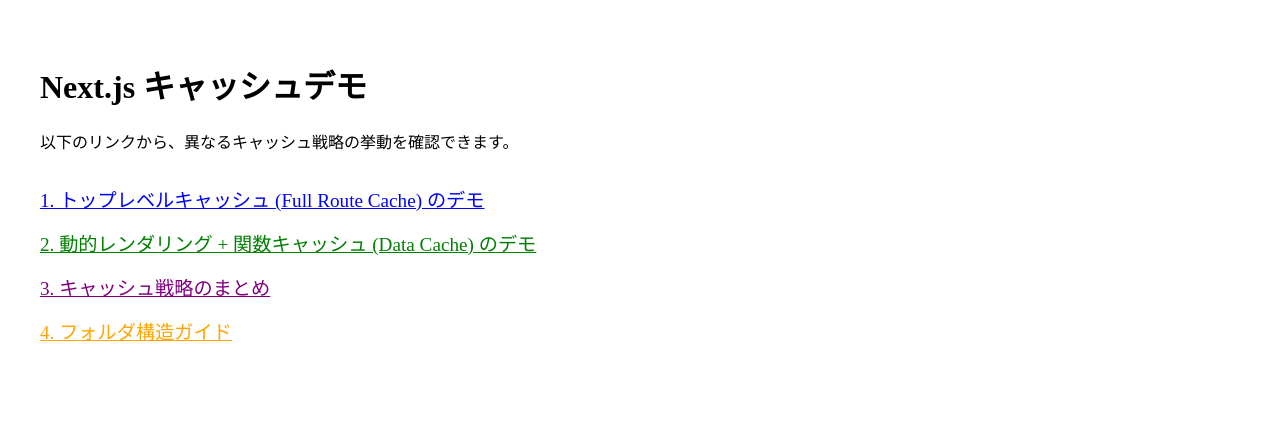
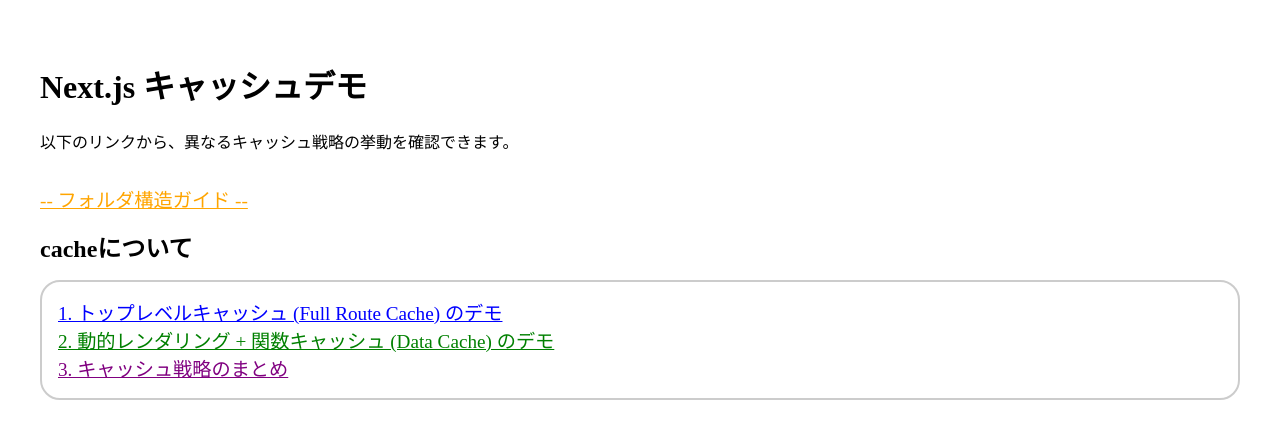
Before and after one commit to nayutarou/akira-practices, a Next.js app: page / in a window 1280 px wide. Shown: the top 438 px of the page. Built offline with nearby package versions, Linux system fonts and the light colour scheme.

Commit message:
css付けとコード整形

```diff
--- a/app/page.tsx
+++ b/app/page.tsx
@@ -6,18 +6,21 @@ export default function Page() {
       <h1>Next.js キャッシュデモ</h1>
       <p>以下のリンクから、異なるキャッシュ戦略の挙動を確認できます。</p>
       <nav style={{ display: 'flex', flexDirection: 'column', gap: '1rem', marginTop: '2rem' }}>
-        <Link href="/cache-demos/top-cache" style={{ fontSize: '1.2rem', color: 'blue' }}>
+        <Link href="/folder-structure-guide" style={{ fontSize: '1.2rem', color: 'orange' }}>
+          -- フォルダ構造ガイド --
+        </Link>
+        <h2 style={{margin: "0"}}>cacheについて</h2>
+        <div style={{backgroundColor: '#fff', padding: '1rem',border: '2px solid #ccc', borderRadius: '20px'}}>
+        <Link href="/cache-demos/top-cache" style={{ fontSize: '1.2rem', color: 'blue',display: 'block' }}>
           1. トップレベルキャッシュ (Full Route Cache) のデモ
         </Link>
-        <Link href="/cache-demos/func-cache" style={{ fontSize: '1.2rem', color: 'green' }}>
+        <Link href="/cache-demos/func-cache" style={{ fontSize: '1.2rem', color: 'green',display: 'block' }}>
           2. 動的レンダリング + 関数キャッシュ (Data Cache) のデモ
         </Link>
-        <Link href="/cache-demos/cache-summary" style={{ fontSize: '1.2rem', color: 'purple' }}>
+        <Link href="/cache-demos/cache-summary" style={{ fontSize: '1.2rem', color: 'purple',display: 'block' }}>
           3. キャッシュ戦略のまとめ
         </Link>
-        <Link href="/folder-structure-guide" style={{ fontSize: '1.2rem', color: 'orange' }}>
-          4. フォルダ構造ガイド
-        </Link>
+        </div>
       </nav>
     </main>
   );
```
